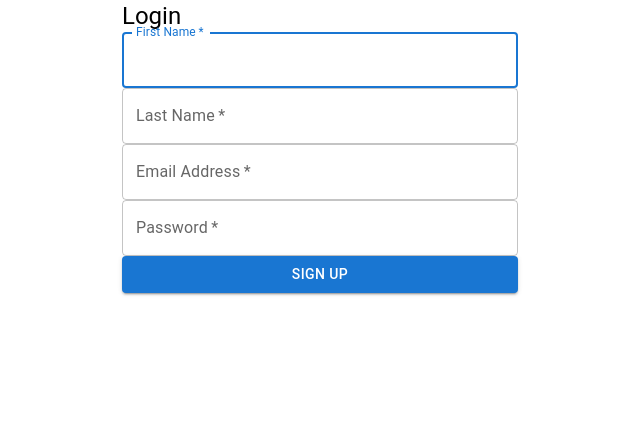
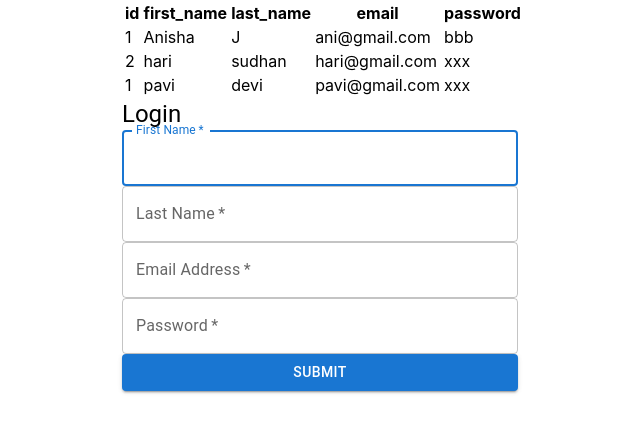
Before and after one commit to anisham-cd/samplereact, a React (Create React App) app: page / in a window 1280 px wide. Shown: the top 432 px of the page, without its empty margins (320-960 px from the left). Built offline with nearby package versions, Linux system fonts and the light colour scheme.

Commit message:
table creation  reading json

```diff
--- a/src/App.js
+++ b/src/App.js
@@ -4,9 +4,14 @@ import TextField from '@mui/material/TextField';
 import Box from '@mui/material/Box';
 import Typography from '@mui/material/Typography';
 import Container from '@mui/material/Container';
+// import  Components  from './components/table';
+import Table from './components/table';
+// import Login from './components/login';
 
-export default function SignUp() {
-  const handleSubmit = (event) => {
+
+
+export default function Submit() {
+const handleSubmit = (event) => {
    event.preventDefault();
     const data = new FormData(event.currentTarget);
      console.log({
@@ -15,10 +20,15 @@ export default function SignUp() {
       email: data.get('email'),
       password: data.get('password'),
 
-    });
+});
+
 };
  return (
+
   <Container component="main" maxWidth="xs">
+      <Table/>
+
+
 <Typography component="h1" variant="h5">
    Login
     </Typography>
@@ -51,12 +61,15 @@ export default function SignUp() {
        type="password"
        id="password"
         />
+
+
+
 <Button
 type="submit"
 fullWidth
 variant="contained"
 >
-Sign Up
+Submit
 </Button>
 </Box>
 </Container>
--- /dev/null
+++ b/src/components/table.js
@@ -0,0 +1,85 @@
+// import { TableContainer,TableHead,TableBody,TableRow,Paper, TableCell } from '@mui/material';
+
+// import React from 'react'
+// import login from './login/login.json';
+
+// function Table() {
+
+//   return (
+//   <TableContainer component={Paper} sx={{maxHeight:'300px'}}>
+//       <login>
+//      <TableHead>
+
+//      <TableRow>
+//             <TableCell>id</TableCell>
+//             <TableCell>firstName</TableCell>
+//             <TableCell>lastName</TableCell>
+//             <TableCell>email</TableCell>
+//             <TableCell>password</TableCell>
+//         </TableRow>
+//        </TableHead>
+//         <TableBody>
+//         {login.map((row)=>(
+//             <TableRow key={row.id} >
+
+//              <TableCell>id</TableCell>
+//              <TableCell> first_name</TableCell>
+//              <TableCell>last_name</TableCell>
+//              <TableCell>email</TableCell>
+//              <TableCell>password</TableCell>
+//             </TableRow>
+//         ))}
+
+//         </TableBody>
+//         </login>
+
+// </TableContainer>
+
+//   )
+// }
+
+
+// // export default Table
+
+
+import React from 'react'
+import JsonData from '../login.json';
+ function JsonDataDisplay(){
+    const DisplayData=JsonData.map(
+        (info)=>{
+            return(
+                <tr>
+                    <td>{info.id}</td>
+                    <td>{info.first_name}</td>
+                    <td>{info.last_name}</td>
+                    <td>{info.email}</td>
+                    <td>{info.password}</td>
+                </tr>
+            )
+        }
+    )
+
+    return(
+        <div>
+            <table class="table table-striped">
+                <thead>
+                    <tr>
+                    <th>id</th>
+                    <th>first_name</th>
+                    <th>last_name</th>
+                    <th>email</th>
+                    <th>password</th>
+                    </tr>
+                </thead>
+                <tbody>
+                  {DisplayData}
+
+
+             </tbody>
+         </table>
+
+     </div>
+ )
+}
+
+export default JsonDataDisplay;
--- a/src/index.js
+++ b/src/index.js
@@ -3,6 +3,7 @@ import ReactDOM from 'react-dom/client';
 import './index.css';
 import App from './App';
 import reportWebVitals from './reportWebVitals';
+
 
 const root = ReactDOM.createRoot(document.getElementById('root'));
 root.render(
--- /dev/null
+++ b/src/login.json
@@ -0,0 +1,26 @@
+[
+    {
+
+            "id":1,
+            "first_name":"Anisha",
+            "last_name":"J",
+            "email":"ani@gmail.com",
+            "password":"bbb"
+    } ,
+    {
+
+        "id":2,
+        "first_name":"hari",
+        "last_name":"sudhan",
+        "email":"hari@gmail.com",
+        "password":"xxx"
+    }  ,
+    {
+
+    "id":1,
+    "first_name":"pavi",
+    "last_name":"devi",
+    "email":"pavi@gmail.com",
+    "password":"xxx"
+     }
+]
```
